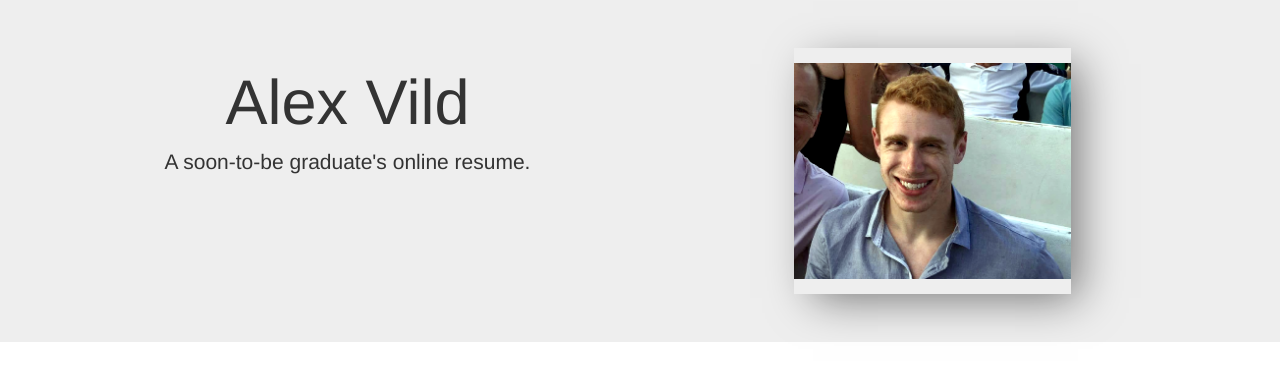
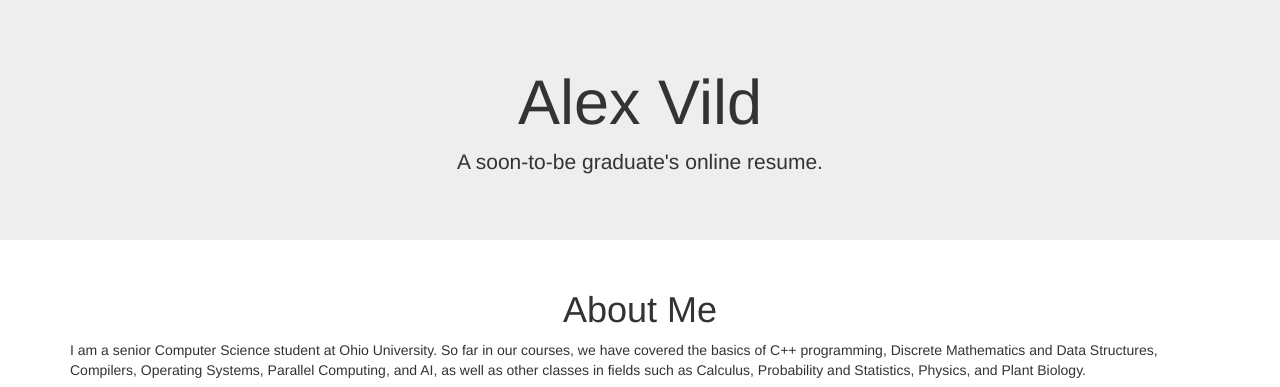
Before and after one commit to AlexVild/AlexVild.github.io, a plain HTML site: page index.html in a window 1280 px wide. Shown: the top 387 px of the page. Drawn offline with nearby package versions, Linux system fonts and the light colour scheme.

Commit message:
Changes again

```diff
--- a/index.html
+++ b/index.html
@@ -10,15 +10,8 @@
     <body>
         <div class="text-center jumbotron">
             <div class="container">
-                <div class="row">
-                    <div class="col-sm-6">
-                        <h1 class="display-1">Alex Vild</h1>
-                        <p>A soon-to-be graduate's online resume.</p>
-                    </div>
-                    <div class="col-sm-6" align="center">
-                        <img class="img-padding img-responsive selfie" src="src/selfie.png" alt="Alex Vild">
-                    </div>
-                </div>
+                <h1 class="display-1">Alex Vild</h1>
+                <p>A soon-to-be graduate's online resume.</p>
             </div>
         </div>
 
```
